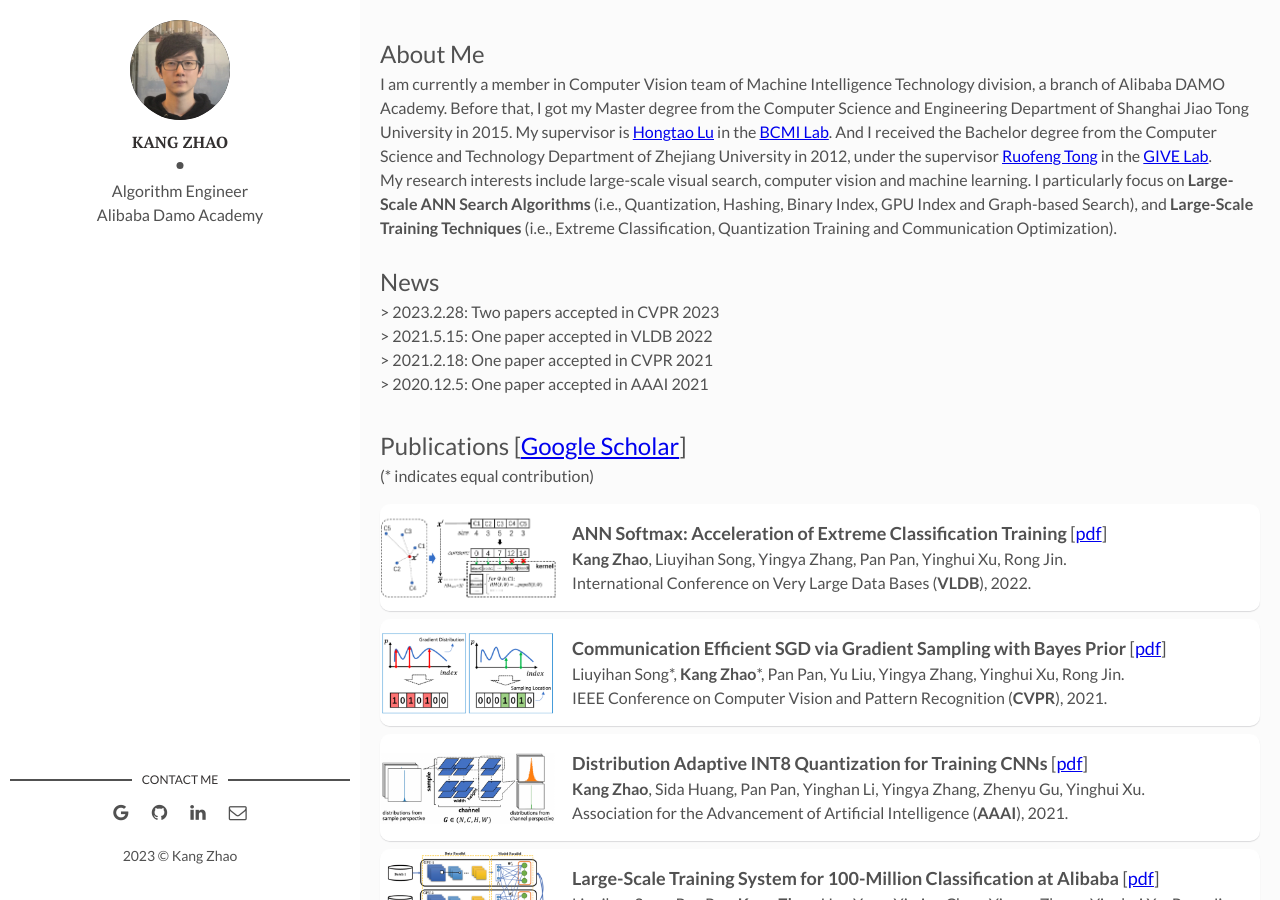
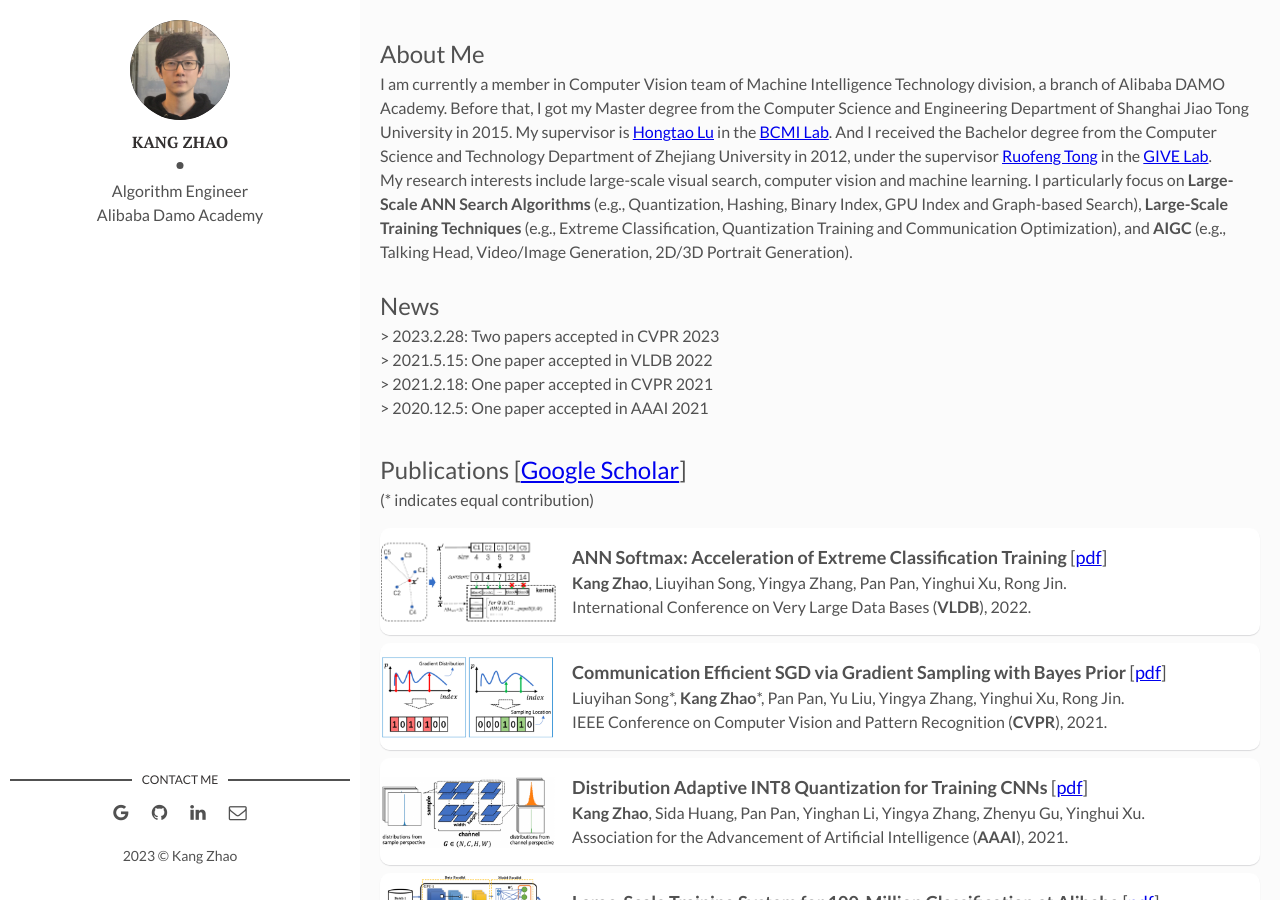
Before and after one commit to kangzhao2/kangzhao2.github.io, a Jekyll site: the page built from index.html, in a window 1280 px wide and 900 px high. Built offline with Jekyll 4.4.1, drawn with Linux system fonts in a browser that asks for light colours; the list of posts is cut into pages by our own code.

Commit message:
Update index.html

```diff
--- a/index.html
+++ b/index.html
@@ -4,7 +4,7 @@ layout: main
 <body>
 <p><font size="5">About Me</font> <br>
 I am currently a member in Computer Vision team of Machine Intelligence Technology division, a branch of Alibaba DAMO Academy. Before that, I got my Master degree from the Computer Science and Engineering Department of Shanghai Jiao Tong University in 2015. My supervisor is <a href="http://www.cs.sjtu.edu.cn/PeopleDetail.aspx?id=95">Hongtao Lu</a> in the <a href="http://bcmi.sjtu.edu.cn/member.html">BCMI Lab</a>. And I received the Bachelor degree from the Computer Science and Technology Department of Zhejiang University in 2012, under the supervisor <a href="http://give.zju.edu.cn/memberHomepage/TongRuofeng.html">Ruofeng Tong</a> in the <a href="http://give.zju.edu.cn/portal/index.html">GIVE Lab</a>.<br>
-My research interests include large-scale visual search, computer vision and machine learning. I particularly focus on <b>Large-Scale ANN Search Algorithms</b> (i.e., Quantization, Hashing, Binary Index, GPU Index and Graph-based Search), and <b>Large-Scale Training Techniques</b> (i.e., Extreme Classification, Quantization Training and Communication Optimization).<br><br>
+My research interests include large-scale visual search, computer vision and machine learning. I particularly focus on <b>Large-Scale ANN Search Algorithms</b> (e.g., Quantization, Hashing, Binary Index, GPU Index and Graph-based Search), <b>Large-Scale Training Techniques</b> (e.g., Extreme Classification, Quantization Training and Communication Optimization), and <b>AIGC</b> (e.g., Talking Head, Video/Image Generation, 2D/3D Portrait Generation).<br><br>
 <font size="5">News</font> <br>
   > 2023.2.28: Two papers accepted in CVPR 2023<br>
   > 2021.5.15: One paper accepted in VLDB 2022<br>
```
